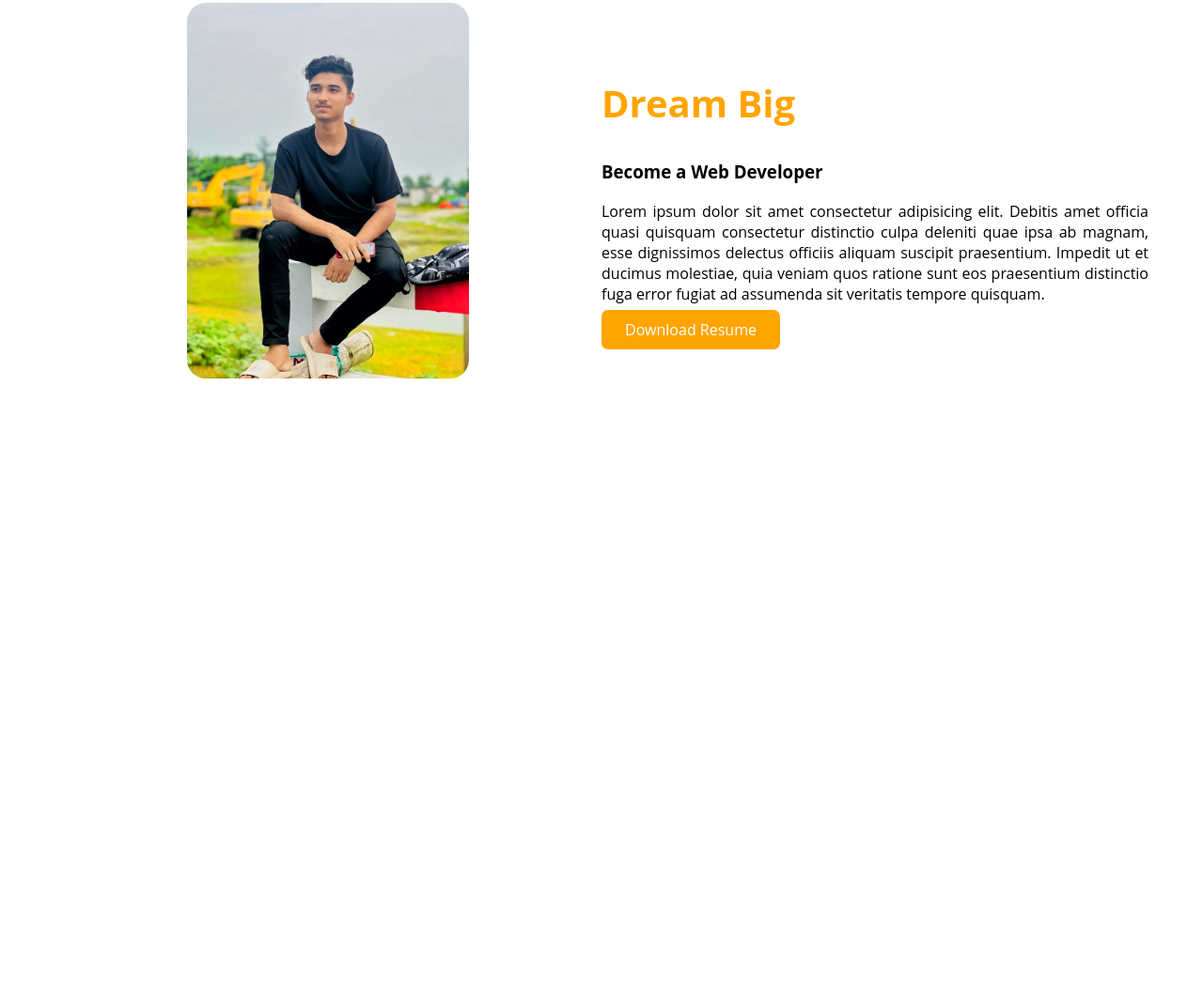
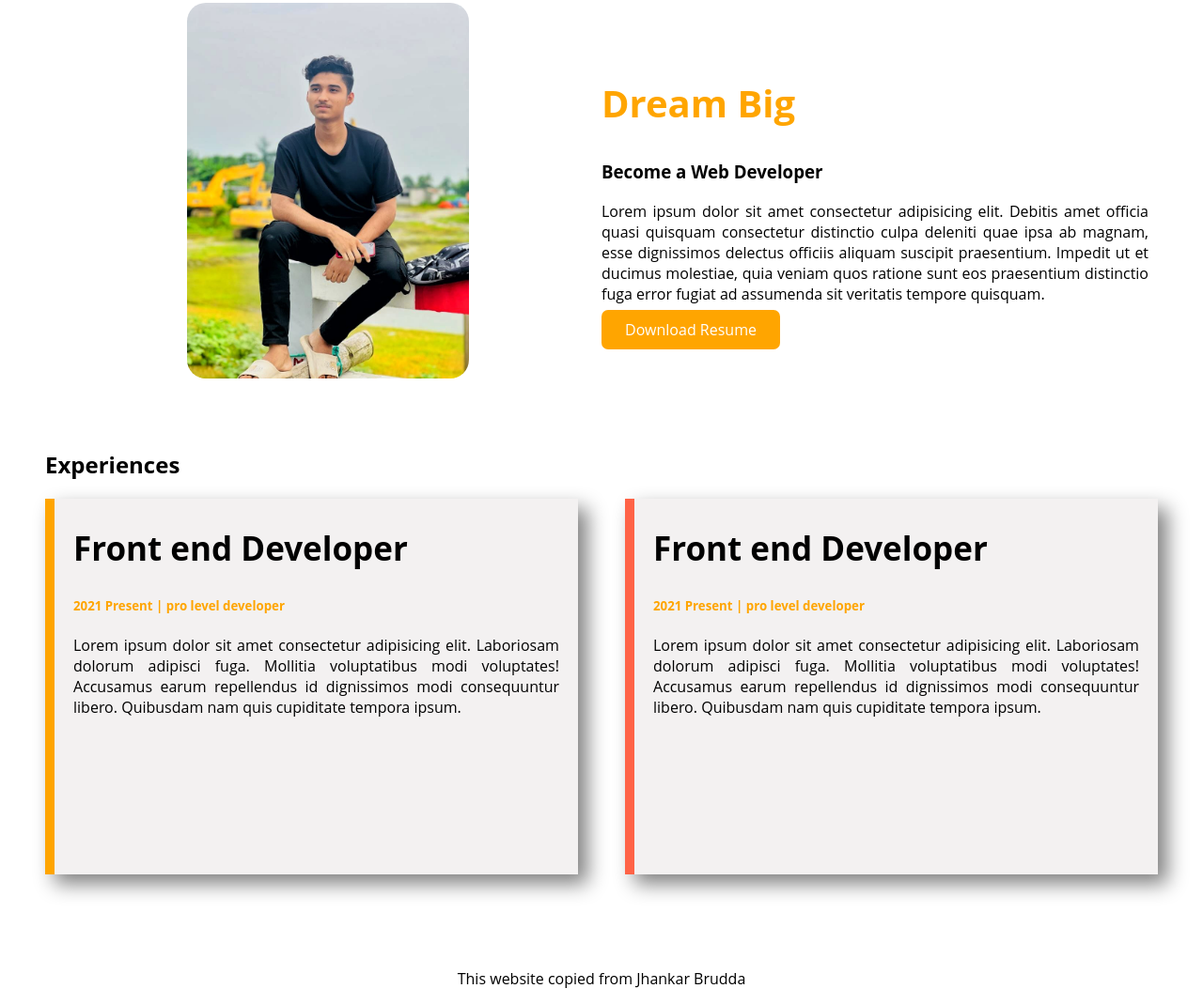
Before and after one commit to poran120/module-4-work, a plain HTML site: page index.html in a window 1280 px wide. Shown: the part 610-1679 px from the top of the page at 94% size. Before the commit the page ends 1076 px from the top, so only its background shows below. Drawn offline with Linux system fonts and the light colour scheme.

Commit message:
styled border and added footer

```diff
--- a/index.html
+++ b/index.html
@@ -40,6 +40,30 @@
             <a href="#">Download Resume</a>
         </div>
     </section>
+
+    <section class="exp-area">
+        <h1>Experiences</h1>
+        <div class="exp-area-main">
+            <div class="exp-1">
+                <h1>Front end Developer</h1>
+                <h5>2021 Present | pro level developer</h5>
+                <p>Lorem ipsum dolor sit amet consectetur adipisicing elit. Laboriosam dolorum adipisci fuga. Mollitia
+                    voluptatibus modi voluptates! Accusamus earum repellendus id dignissimos modi consequuntur libero.
+                    Quibusdam nam quis cupiditate tempora ipsum.</p>
+            </div>
+            <div class="exp-2 exp-1">
+                <h1>Front end Developer</h1>
+                <h5>2021 Present | pro level developer</h5>
+                <p>Lorem ipsum dolor sit amet consectetur adipisicing elit. Laboriosam dolorum adipisci fuga. Mollitia
+                    voluptatibus modi voluptates! Accusamus earum repellendus id dignissimos modi consequuntur libero.
+                    Quibusdam nam quis cupiditate tempora ipsum.</p>
+            </div>
+        </div>
+    </section>
+
+    <footer class="footer-sec">
+        <p>This website copied from Jhankar Brudda</p>
+    </footer>
 </body>
 
 </html>
--- a/style.css
+++ b/style.css
@@ -75,3 +75,51 @@ body {
     color: #fff;
     border-radius: 7px;
 }
+
+.exp-area {
+    padding: 0 40px;
+    margin-bottom: 100px;
+}
+
+.exp-area-main {
+    display: flex;
+    gap: 50px;
+}
+
+.exp-1 {
+    width: 50%;
+    height: 400px;
+    background: #f3f1f1;
+    padding: 0 20px;
+    box-shadow: 10px 10px 20px gray;
+    border-left: 10px solid orange;
+}
+
+.exp-2 {
+    width: 50%;
+    height: 400px;
+    background: #f3f1f1;
+    padding: 0 20px;
+    box-shadow: 10px 10px 20px gray;
+    border-left: 10px solid tomato;
+}
+
+.exp-1 h5 {
+    color: orange;
+}
+
+.exp-2 h5 {
+    color: orange;
+}
+
+.exp-1 p {
+    text-align: justify;
+}
+
+.exp-1 h1 {
+    font-size: 35px;
+}
+
+.footer-sec p {
+    text-align: center;
+}
```
